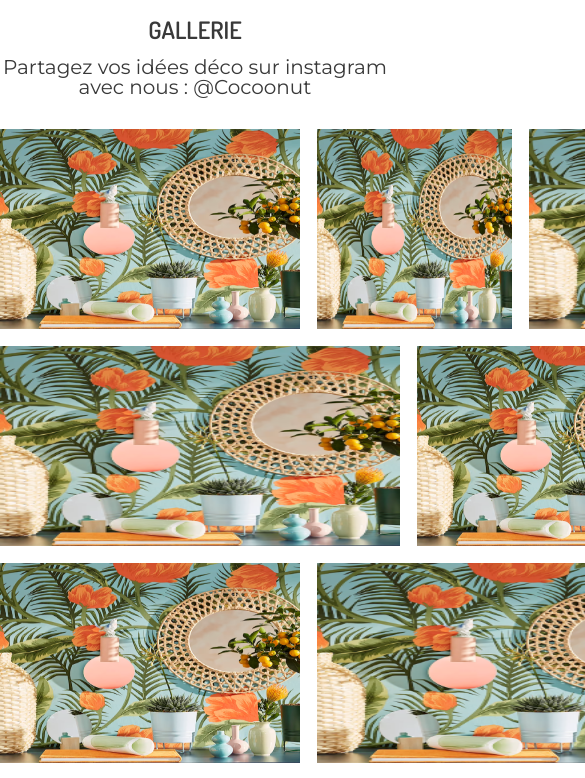
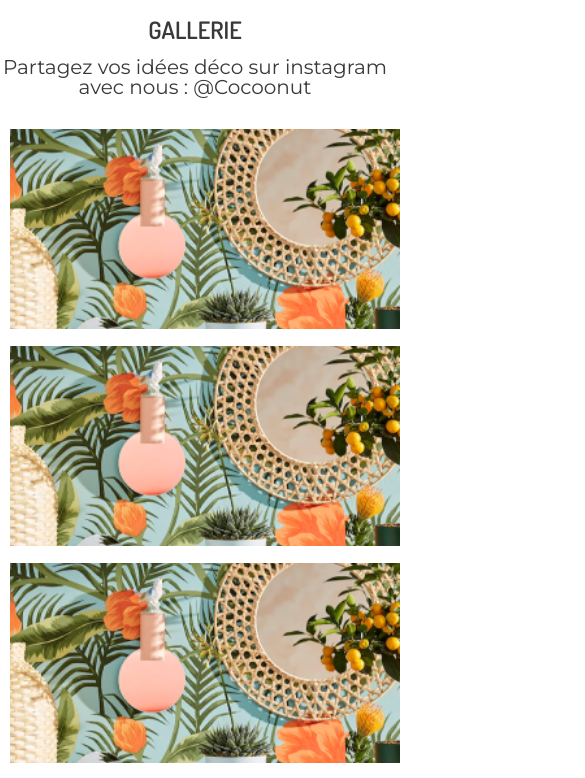
Before and after one commit to DwainAB/cocoonut, a React (Create React App) app: page / in a window 390 px wide. Shown: the part 5600-6378 px from the top of the page, 585 px wide, since content can reach past the window. Built offline with nearby package versions, Linux system fonts and the light colour scheme.

Commit message:
ajout du responsive dans la gallery

```diff
--- a/public/index.html
+++ b/public/index.html
@@ -2,7 +2,7 @@
 <html lang="en">
   <head>
     <meta charset="utf-8" />
-    <link rel="icon" href="%PUBLIC_URL%/favicon.ico" />
+    <link rel="icon" href="./1-removebg-preview 1 (1).png" />
     <meta name="viewport" content="width=device-width, initial-scale=1" />
     <meta name="theme-color" content="#000000" />
     <meta
@@ -29,7 +29,7 @@
       work correctly both with client-side routing and a non-root public URL.
       Learn how to configure a non-root public URL by running `npm run build`.
     -->
-    <title>React App</title>
+    <title>Cocoonut</title>
   </head>
   <body>
     <noscript>You need to enable JavaScript to run this app.</noscript>
--- a/src/Components/section-gallery/section-gallery.css
+++ b/src/Components/section-gallery/section-gallery.css
@@ -23,7 +23,7 @@
 }
 
 .container-gallery {
-  width: 1250px;
+  width: 100%;
   max-width: 1250px;
   height: auto;
   margin: 0 auto;
@@ -35,10 +35,12 @@
 .grid img {
   width: 100%;
   height: 100%;
+  object-fit: cover;
 }
 
 .grid {
   height: 200px;
+  flex-grow: 1;
 }
 
 .grid:nth-child(1) {
@@ -88,3 +90,11 @@
 .grid:nth-child(12) {
   width: 300px;
 }
+
+
+@media screen and (max-width:1280px) {
+  .container-gallery{
+    margin-left: 10px;
+    margin-right: 20px;
+  }
+}
```
Also changed, not shown: public/1-removebg-preview 1 (1).png (added).
